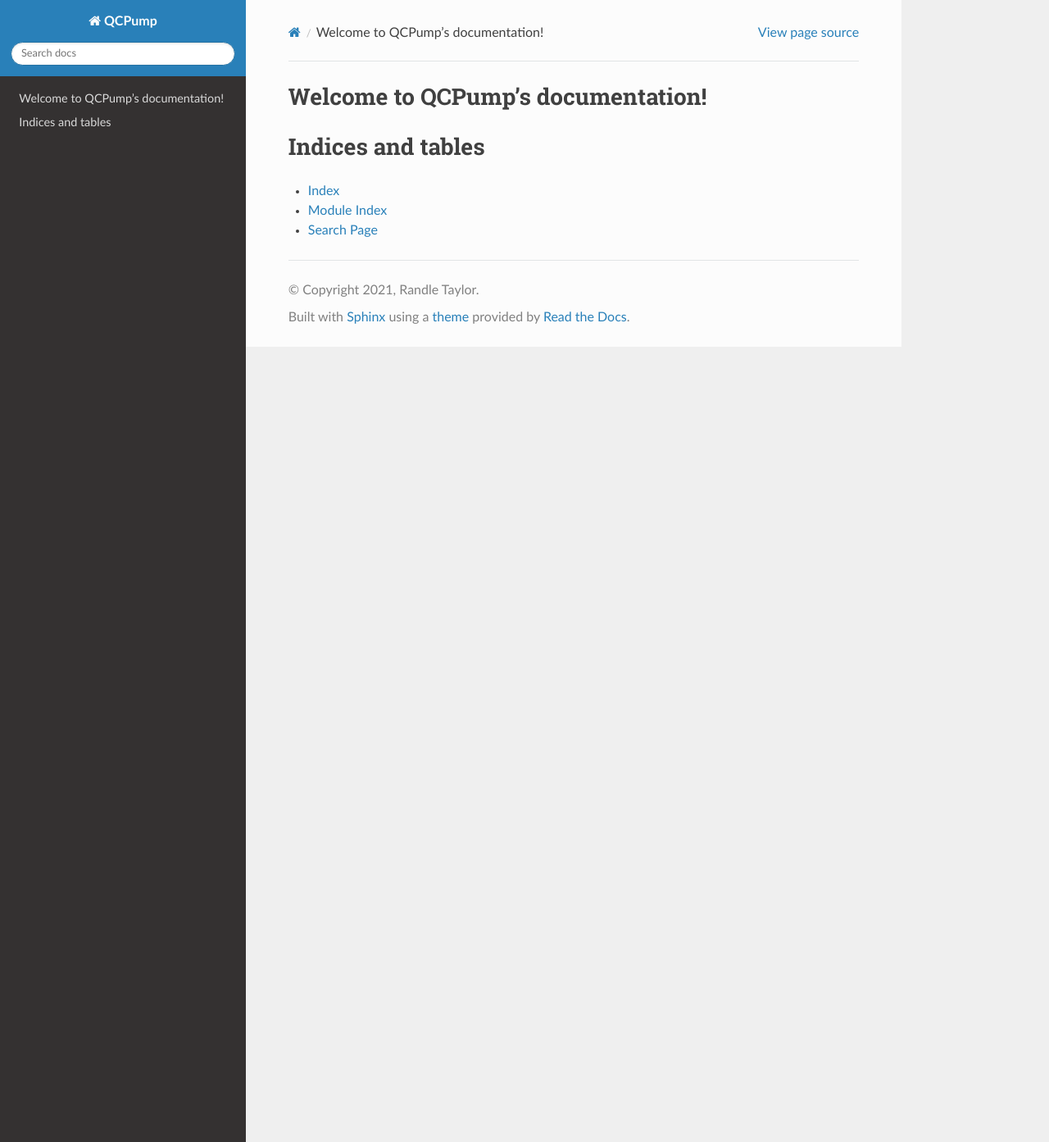
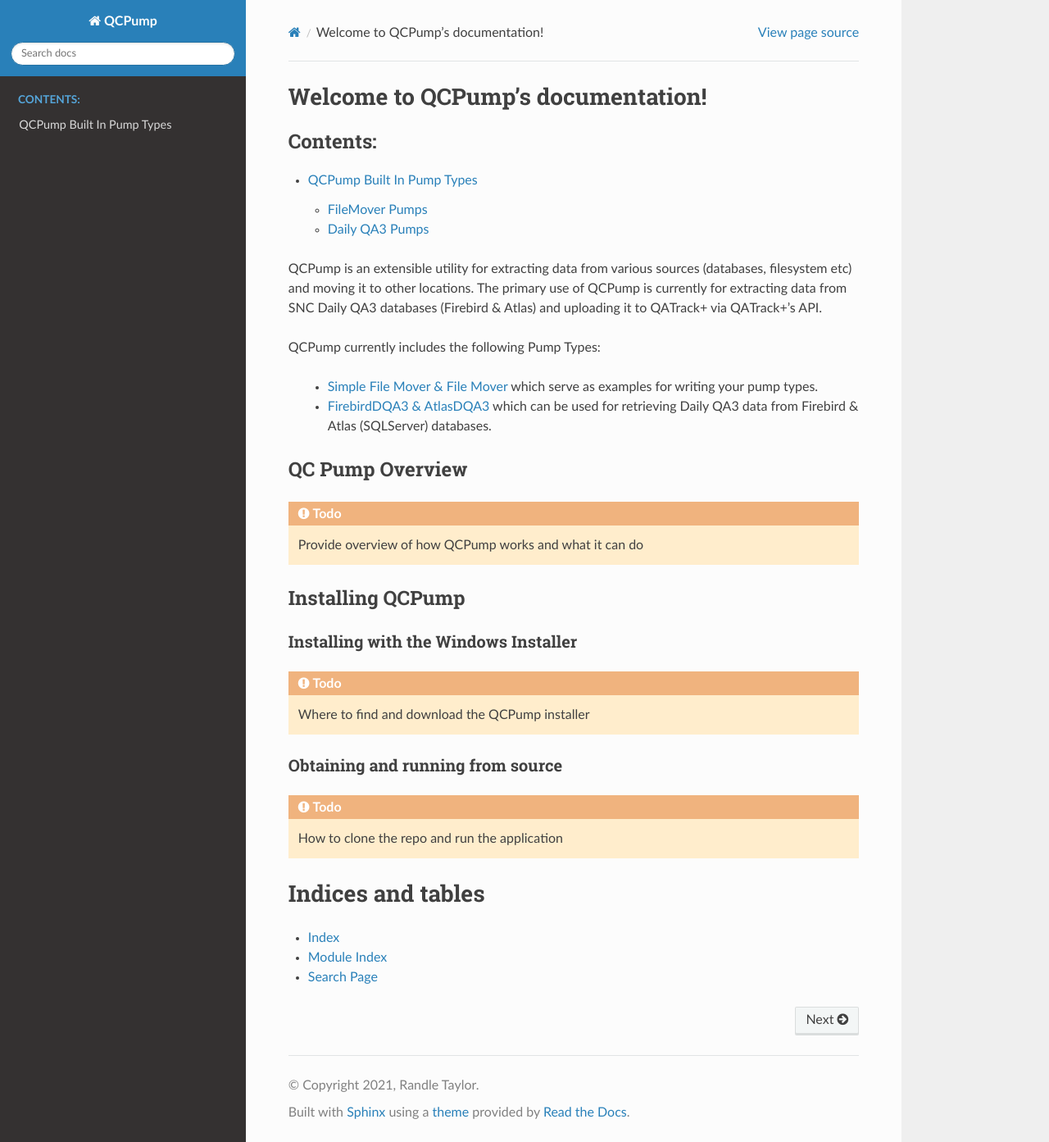
Before and after one commit to qatrackplus/qcpump, a Sphinx documentation site: the page built from docs/index.rst, in a window 1280 px wide and 1393 px high. Shown: the whole window at 82% size. Built offline with Sphinx 7.4.7 and the Read the Docs theme 2.0.0, drawn with Linux system fonts in a browser that asks for light colours.

Commit message:
placeholders for docs

```diff
--- a/docs/conf.py
+++ b/docs/conf.py
@@ -31,6 +31,7 @@
 # extensions coming with Sphinx (named 'sphinx.ext.*') or your custom
 # ones.
 extensions = [
+    'sphinx.ext.todo',
 ]
 
 # Add any paths that contain templates here, relative to this directory.
@@ -53,3 +54,8 @@
 # relative to this directory. They are copied after the builtin static files,
 # so a file named "default.css" will overwrite the builtin "default.css".
 html_static_path = ['_static']
+
+# -- Options for todo extension ----------------------------------------------
+
+# If true, `todo` and `todoList` produce output, else they produce nothing.
+todo_include_todos = True
--- a/docs/index.rst
+++ b/docs/index.rst
@@ -5,6 +5,56 @@
    :maxdepth: 2
    :caption: Contents:
 
+   pumps/index.rst
+
+
+QCPump is an extensible utility for extracting data from various sources
+(databases, filesystem etc) and moving it to other locations.  The primary use
+of QCPump is currently for extracting data from SNC Daily QA3 databases
+(Firebird & Atlas) and uploading it to QATrack+ via QATrack+'s API.
+
+QCPump currently includes the following Pump Types:
+
+    * :ref:`Simple File Mover & File Mover <pump_type-filemovers>` which
+      serve as examples for writing your pump types.
+
+    * :ref:`FirebirdDQA3 & AtlasDQA3 <pump_type-filemovers>` which can be used
+      for retrieving Daily QA3 data from Firebird & Atlas (SQLServer)
+      databases.
+
+
+
+QC Pump Overview
+----------------
+
+.. todo::
+
+    Provide overview of how QCPump works and what it can do
+
+
+Installing QCPump
+-----------------
+
+.. _install-win-installer:
+
+Installing with the Windows Installer
+.....................................
+
+
+.. todo::
+
+    Where to find and download the QCPump installer
+
+
+.. _install-source:
+
+Obtaining and running from source
+.................................
+
+
+.. todo::
+
+    How to clone the repo and run the application
 
 
 Indices and tables
--- /dev/null
+++ b/docs/pumps/index.rst
@@ -0,0 +1,11 @@
+QCPump Built In Pump Types
+==========================
+
+See below for documentation relevant to specific pump types.
+
+.. toctree::
+   :maxdepth: 2
+   :caption: Contents:
+
+   filemover.rst
+   dqa3.rst
```
Also changed, not shown: docs/pumps/dqa3.rst (added, +43 -0 lines), docs/pumps/filemover.rst (added, +31 -0 lines).
